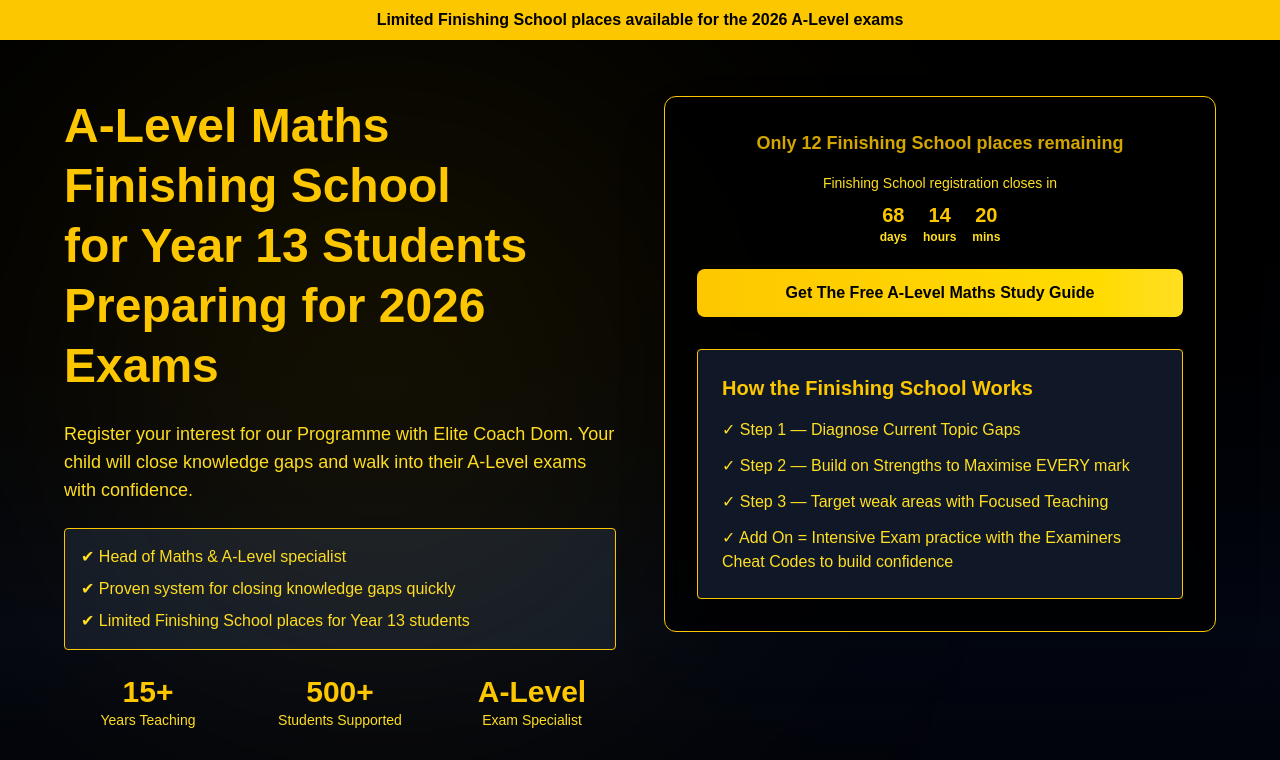
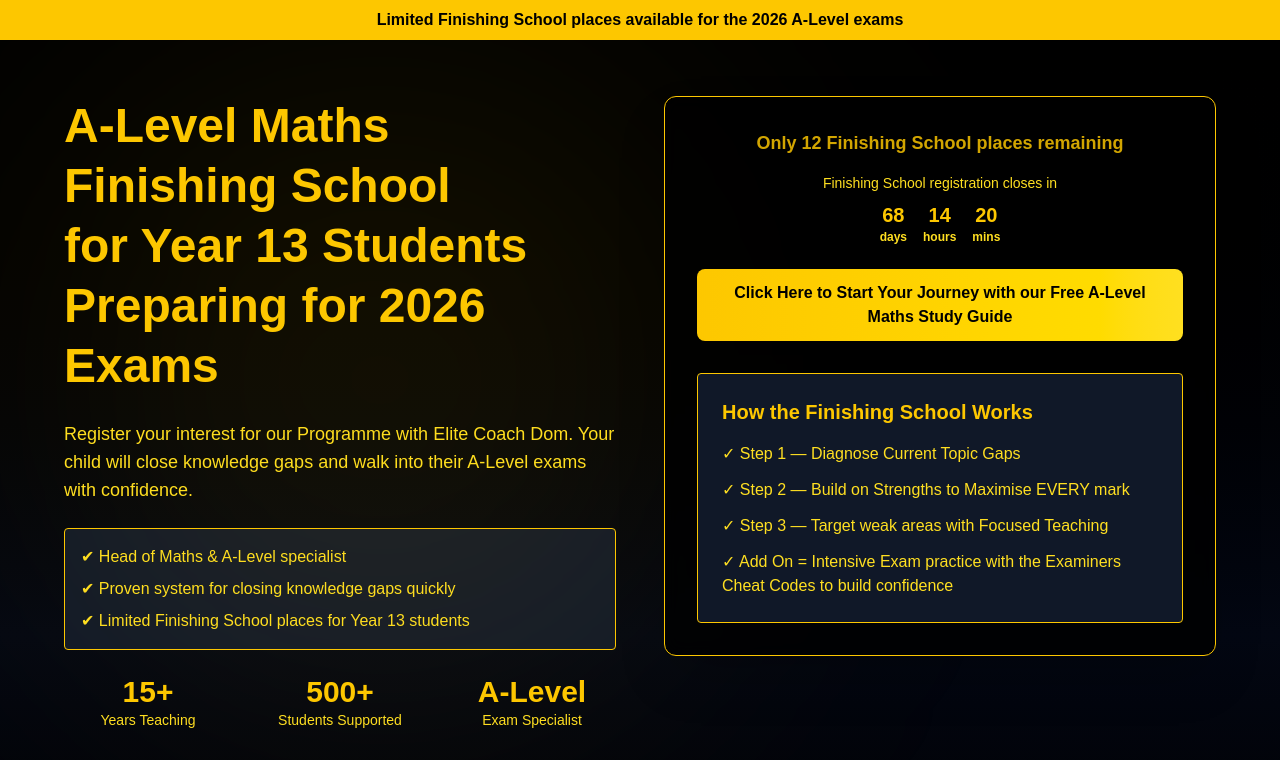
Before and after one commit to domrobertshm/finishing-school-v2, a Next.js app: page / in a window 1280 px wide. Shown: the top 760 px of the page. Built offline with nearby package versions, Linux system fonts and the light colour scheme.

Commit message:
change headline for link to email

```diff
--- a/app/page.tsx
+++ b/app/page.tsx
@@ -177,7 +177,7 @@ export default function Home() {
               href="https://hexagon-maths.kit.com/1905c1ebdd"
               className="block w-full text-center bg-gradient-to-r from-yellow-400 to-yellow-300 text-black p-3 rounded-lg font-bold hover:scale-105 transition-all duration-200 shadow-lg"
             >
-              Get The Free A-Level Maths Study Guide
+              Click Here to Start Your Journey with our Free A-Level Maths Study Guide
             </Link>
           </div>
 
```
